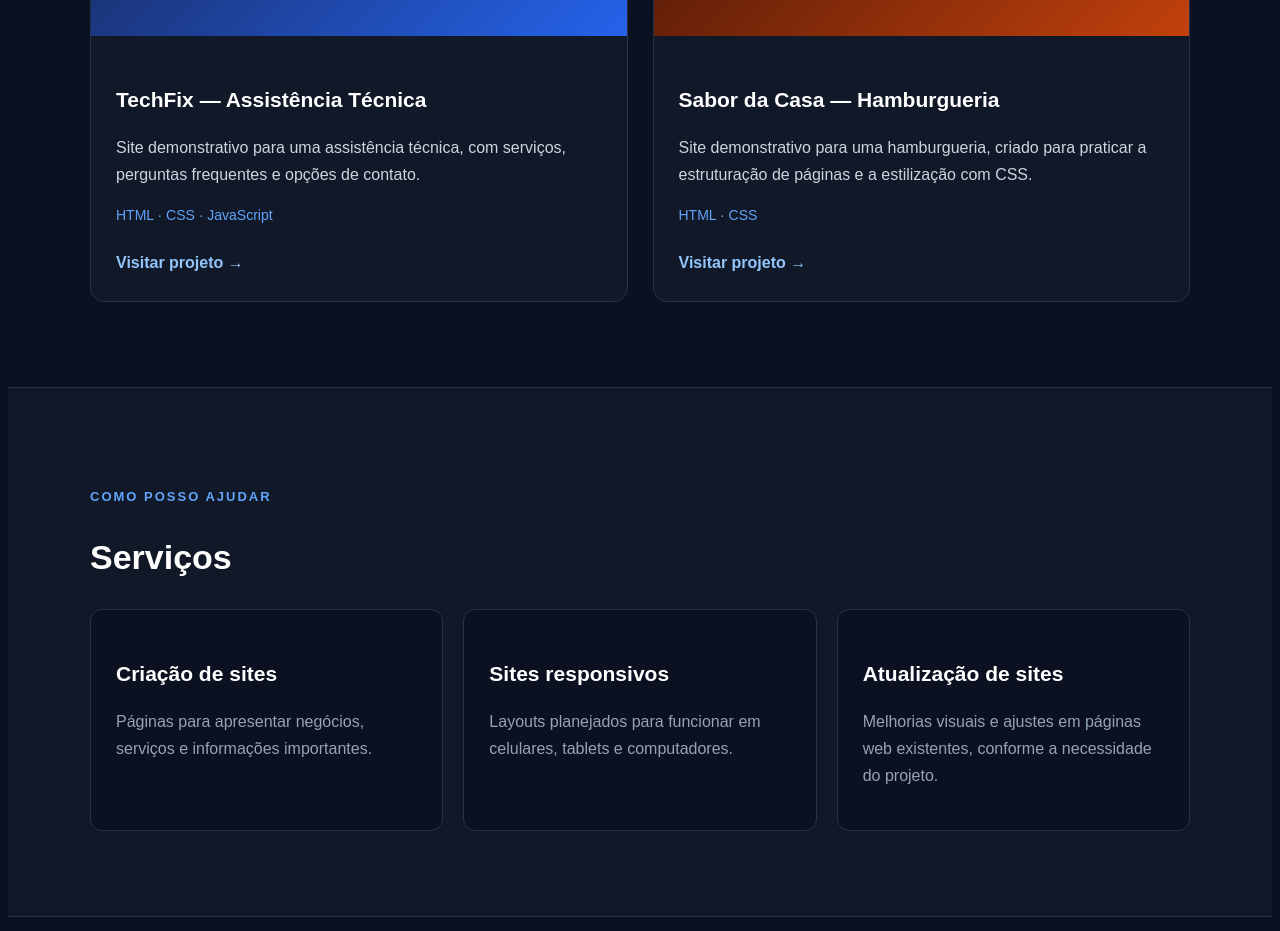
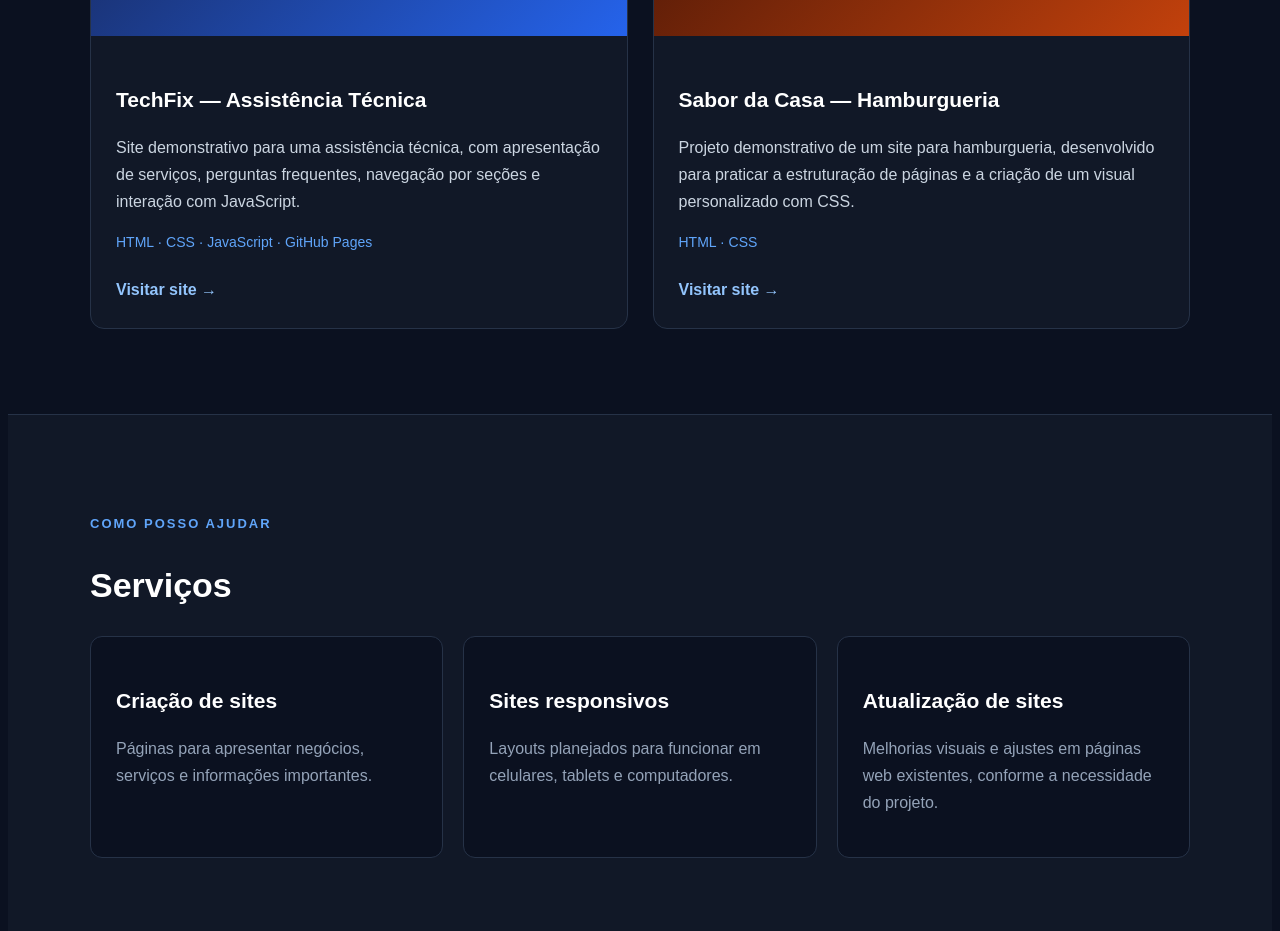
Before and after one commit to hithallotrindade-jpg/portfolio-profissional, a plain HTML site: page index.html in a window 1280 px wide. Shown: the part 1220-2151 px from the top of the page. Drawn offline with Linux system fonts and the light colour scheme.

Commit message:
Atualiza descricoes e links dos projetos

```diff
--- a/index.html
+++ b/index.html
@@ -70,11 +70,14 @@
                 <h3>TechFix — Assistência Técnica</h3>
 
                 <p>
-                  Site demonstrativo para uma assistência técnica, com serviços,
-                  perguntas frequentes e opções de contato.
+                  Site demonstrativo para uma assistência técnica, com
+                  apresentação de serviços, perguntas frequentes, navegação por
+                  seções e interação com JavaScript.
                 </p>
 
-                <p class="tecnologias">HTML · CSS · JavaScript</p>
+                <p class="tecnologias">
+                  HTML · CSS · JavaScript · GitHub Pages
+                </p>
 
                 <a
                   href="https://hithallotrindade-jpg.github.io/projeto-02-techfix/"
@@ -82,7 +85,7 @@
                   rel="noopener noreferrer"
                   class="link-projeto"
                 >
-                  Visitar projeto →
+                  Visitar site →
                 </a>
               </div>
             </article>
@@ -96,8 +99,9 @@
                 <h3>Sabor da Casa — Hamburgueria</h3>
 
                 <p>
-                  Site demonstrativo para uma hamburgueria, criado para praticar
-                  a estruturação de páginas e a estilização com CSS.
+                  Projeto demonstrativo de um site para hamburgueria,
+                  desenvolvido para praticar a estruturação de páginas e a
+                  criação de um visual personalizado com CSS.
                 </p>
 
                 <p class="tecnologias">HTML · CSS</p>
@@ -108,7 +112,7 @@
                   rel="noopener noreferrer"
                   class="link-projeto"
                 >
-                  Visitar projeto →
+                  Visitar site →
                 </a>
               </div>
             </article>
```
